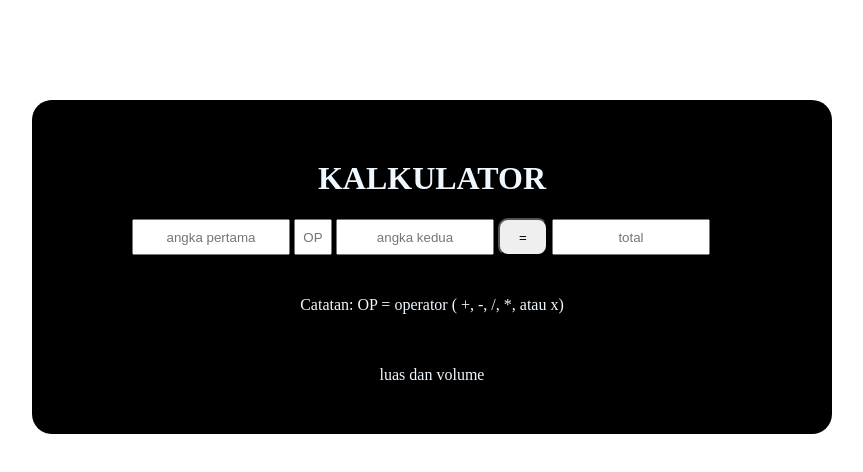
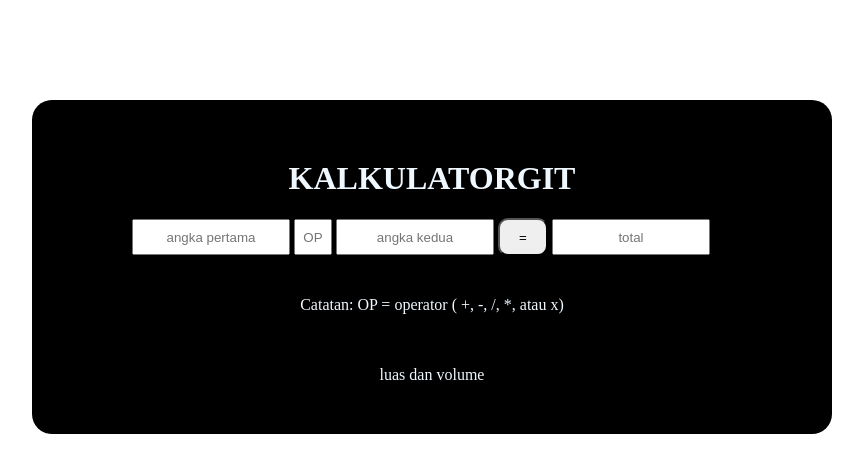
Before and after one commit to ajibkholiq/ajib-kalk, a plain HTML site: page index.html in a window 1280 px wide. Shown: the whole page, without its empty margins (208-1071 px from the left). Drawn offline with Linux system fonts and the light colour scheme.

Commit message:
naha kitu

```diff
--- a/index.html
+++ b/index.html
@@ -10,7 +10,7 @@
   </head>
   <body>
     <div class="kalkulator">
-        <h1>kalkulator</h1>
+        <h1>kalkulatorgit </h1>
       <form action="" name="form">
         <input class="angka" type="text" name="angka1" placeholder="angka pertama"/>
         <input class="oprator" type="text" name="oprator"  placeholder="OP"/>
```
